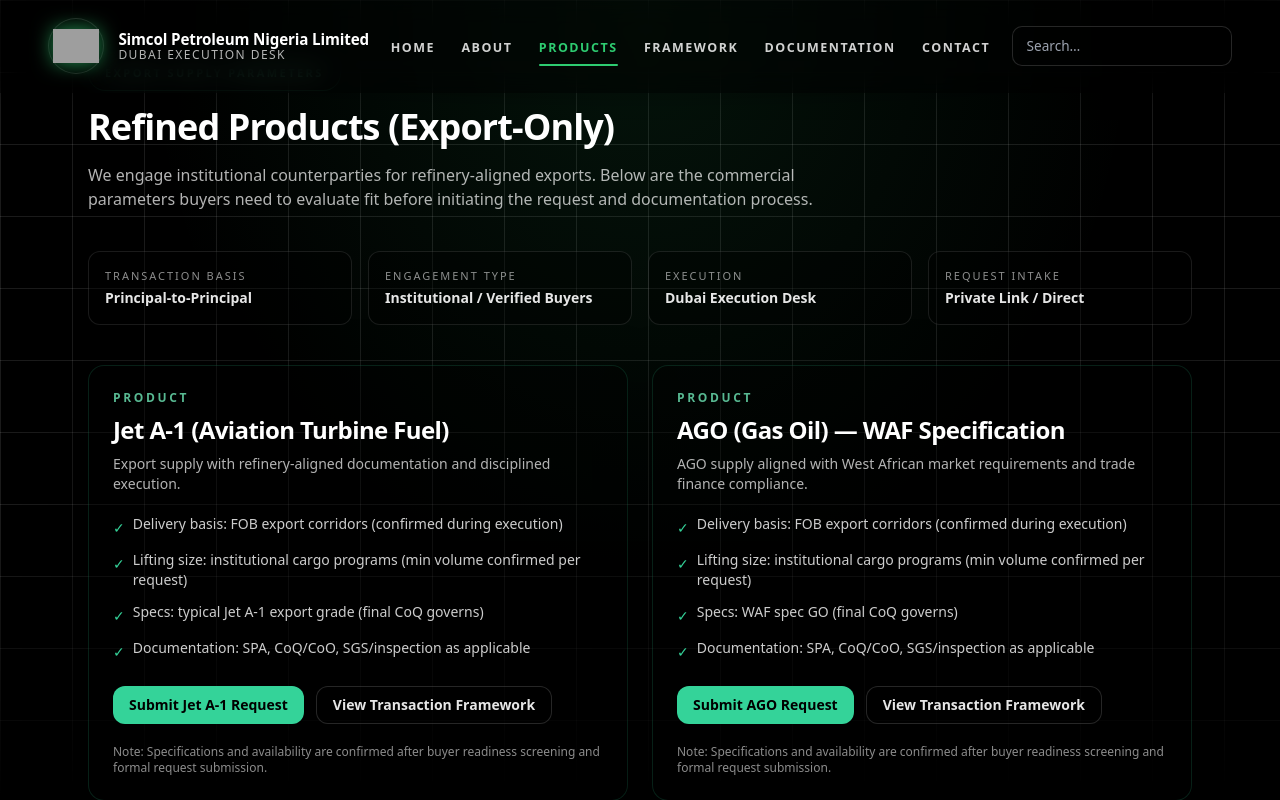
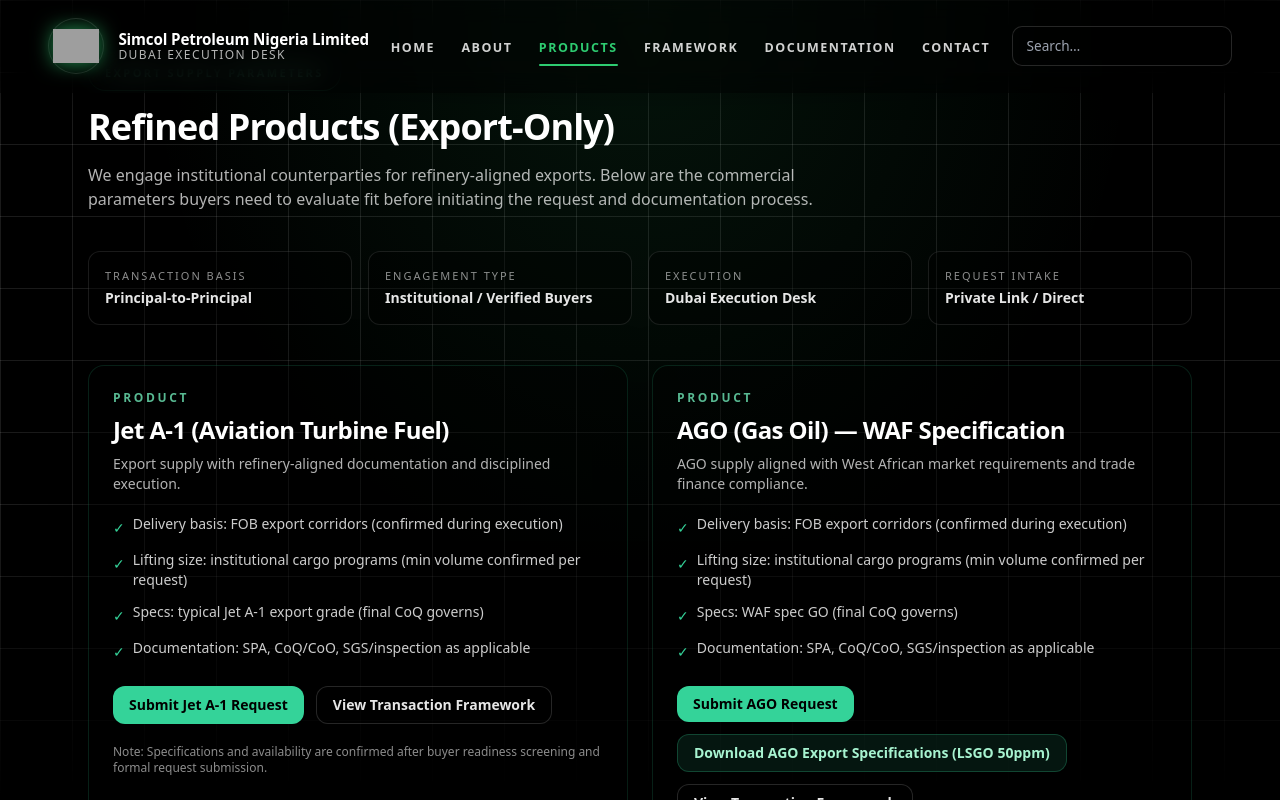
Before and after one commit to quentinosamudiamen-hue/simcol-petroleum-site, a Next.js app: page /products in a window 1280 px wide. Shown: the top 800 px of the page. Built offline with nearby package versions, Linux system fonts and the light colour scheme; grey boxes are pictures that could not be loaded.

Commit message:
Add AGO spec download to products page

```diff
--- a/app/products/page.tsx
+++ b/app/products/page.tsx
@@ -23,12 +23,16 @@
   bullets,
   ctaHref,
   ctaText,
+  specHref,
+  specText,
 }: {
   title: string;
   subtitle: string;
   bullets: string[];
   ctaHref: string;
   ctaText: string;
+  specHref?: string;
+  specText?: string;
 }) {
   return (
     <div className="rounded-2xl border border-emerald-400/15 bg-black/40 p-6 shadow-[0_20px_60px_rgba(0,0,0,0.45)]">
@@ -56,6 +60,18 @@
         >
           {ctaText}
         </Link>
+
+        {specHref ? (
+          <a
+            href={specHref}
+            target="_blank"
+            rel="noopener noreferrer"
+            className="inline-flex items-center justify-center rounded-xl border border-emerald-400/25 bg-emerald-400/10 px-4 py-2 text-sm font-bold text-emerald-200 hover:bg-emerald-400/15 transition"
+          >
+            {specText ?? "Download Specifications (PDF)"}
+          </a>
+        ) : null}
+
         <Link
           href="/transaction-framework"
           className="inline-flex items-center justify-center rounded-xl border border-white/15 bg-black/30 px-4 py-2 text-sm font-bold text-white/90 hover:bg-black/40 transition"
@@ -93,7 +109,10 @@
       {/* Quick spec blocks */}
       <section className="grid gap-4 md:grid-cols-4">
         <SpecRow label="Transaction Basis" value="Principal-to-Principal" />
-        <SpecRow label="Engagement Type" value="Institutional / Verified Buyers" />
+        <SpecRow
+          label="Engagement Type"
+          value="Institutional / Verified Buyers"
+        />
         <SpecRow label="Execution" value="Dubai Execution Desk" />
         <SpecRow label="Request Intake" value="Private Link / Direct" />
       </section>
@@ -124,6 +143,8 @@
           ]}
           ctaHref="/buyer-product-request"
           ctaText="Submit AGO Request"
+          specHref="/specs/ago-export-specifications-lsgo-50ppm.pdf"
+          specText="Download AGO Export Specifications (LSGO 50ppm)"
         />
       </section>
 
```
